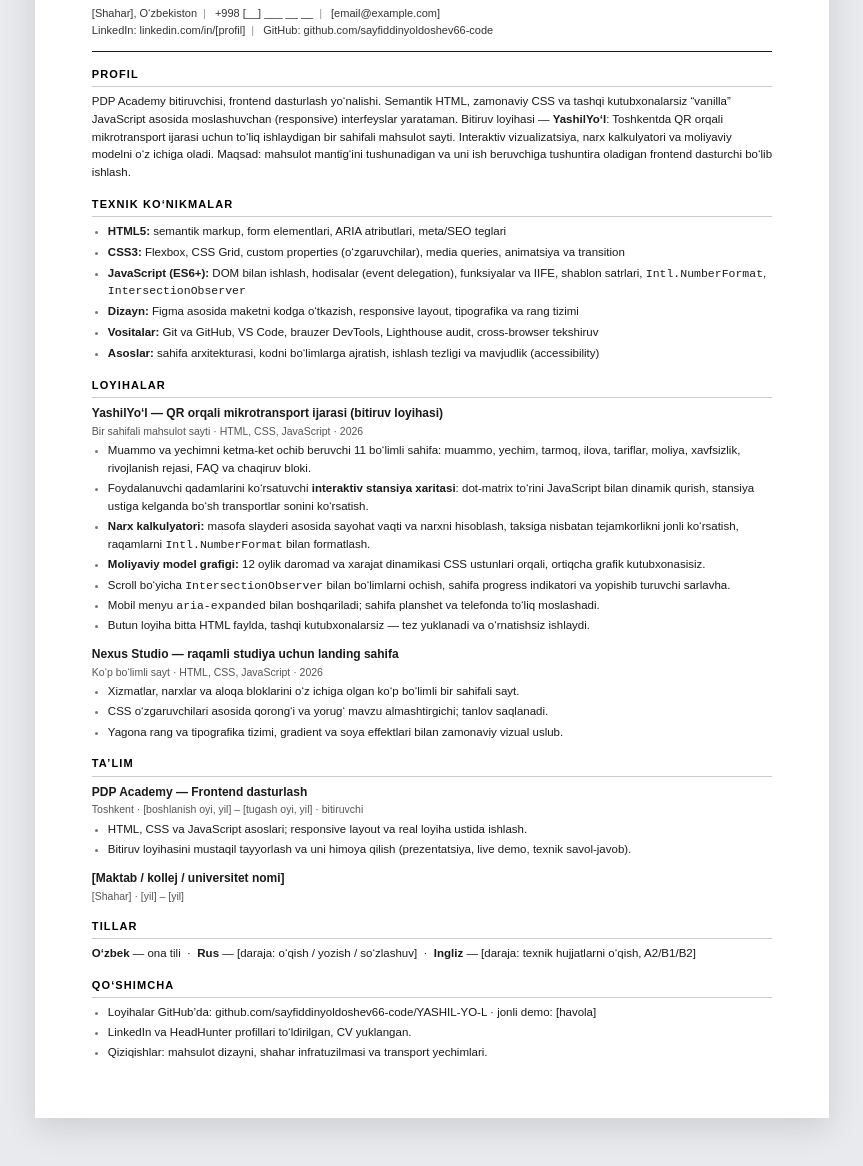
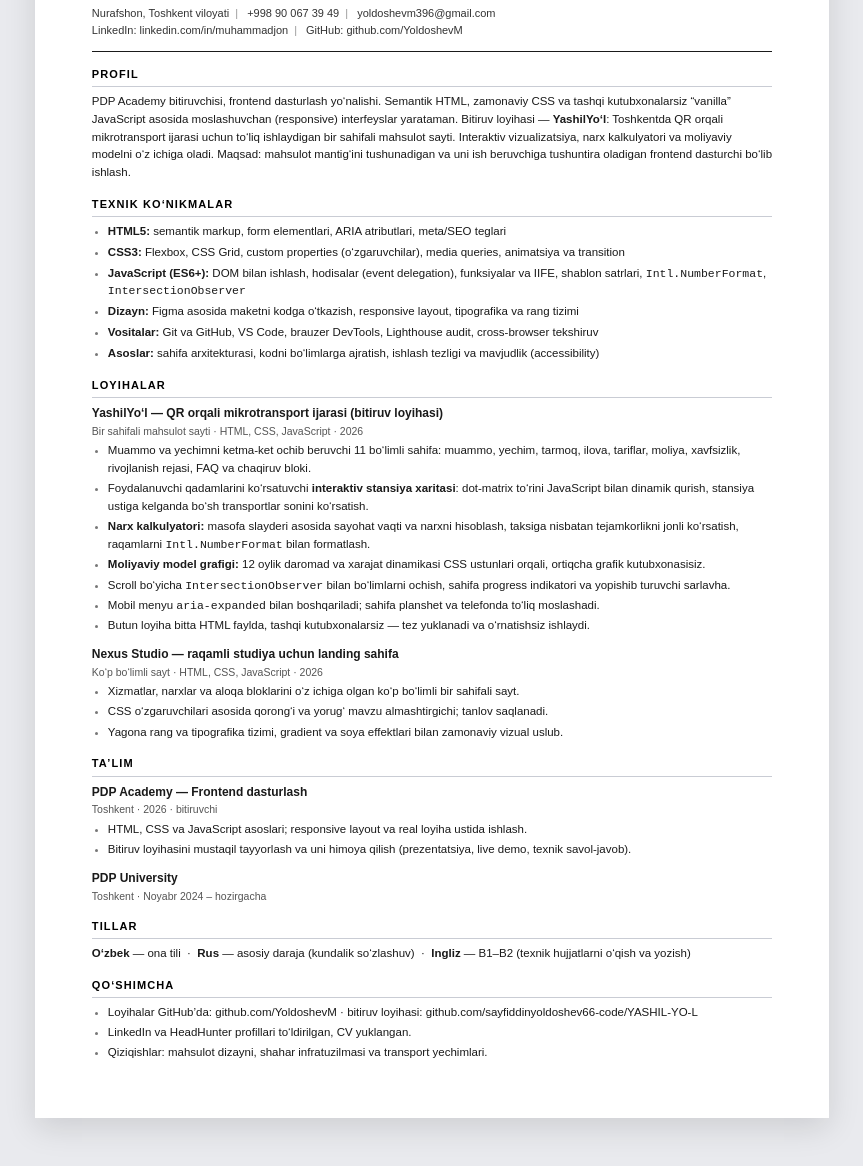
Before and after one commit to sayfiddinyoldoshev66-code/YASHIL-YO-L, a plain HTML site: page cv.html in a window 1280 px wide. Shown: the part 166-1332 px from the top of the page, without its empty margins (208-1071 px from the left). Drawn offline with Linux system fonts and the light colour scheme.

Commit message:
CV va slaydlarga shaxsiy ma'lumotlar kiritildi
Ism, telefon, email, LinkedIn, GitHub va ta'lim ma'lumotlari to'ldirildi; qavs ichidagi joy egallovchilar qolmadi.

```diff
--- a/cv.html
+++ b/cv.html
@@ -161,14 +161,14 @@
 
   <!-- ================= SARLAVHA ================= -->
   <header>
-    <h1 class="name">[ISM FAMILIYA]</h1>
+    <h1 class="name">Muhammadjon Yo‘ldoshev</h1>
     <p class="role">Frontend dasturchi (Junior) — HTML, CSS, JavaScript</p>
     <p class="contact">
-      <span>[Shahar], O‘zbekiston</span><span class="sep">|</span>
-      <span>+998 [__] ___ __ __</span><span class="sep">|</span>
-      <span>[email@example.com]</span><br>
-      <span>LinkedIn: linkedin.com/in/[profil]</span><span class="sep">|</span>
-      <span>GitHub: github.com/sayfiddinyoldoshev66-code</span>
+      <span>Nurafshon, Toshkent viloyati</span><span class="sep">|</span>
+      <span>+998 90 067 39 49</span><span class="sep">|</span>
+      <span>yoldoshevm396@gmail.com</span><br>
+      <span>LinkedIn: linkedin.com/in/muhammadjon</span><span class="sep">|</span>
+      <span>GitHub: github.com/YoldoshevM</span>
     </p>
     <hr class="rule">
   </header>
@@ -238,7 +238,7 @@
     <div class="item">
       <span class="item-head">
         <span class="item-title">PDP Academy — Frontend dasturlash</span>
-        <span class="item-meta">Toshkent · [boshlanish oyi, yil] – [tugash oyi, yil] · bitiruvchi</span>
+        <span class="item-meta">Toshkent · 2026 · bitiruvchi</span>
       </span>
       <ul>
         <li>HTML, CSS va JavaScript asoslari; responsive layout va real loyiha ustida ishlash.</li>
@@ -247,8 +247,8 @@
     </div>
     <div class="item">
       <span class="item-head">
-        <span class="item-title">[Maktab / kollej / universitet nomi]</span>
-        <span class="item-meta">[Shahar] · [yil] – [yil]</span>
+        <span class="item-title">PDP University</span>
+        <span class="item-meta">Toshkent · Noyabr 2024 – hozirgacha</span>
       </span>
     </div>
   </section>
@@ -258,8 +258,8 @@
     <h2>Tillar</h2>
     <p class="kv">
       <b>O‘zbek</b> — ona tili &nbsp;·&nbsp;
-      <b>Rus</b> — [daraja: o‘qish / yozish / so‘zlashuv] &nbsp;·&nbsp;
-      <b>Ingliz</b> — [daraja: texnik hujjatlarni o‘qish, A2/B1/B2]
+      <b>Rus</b> — asosiy daraja (kundalik so‘zlashuv) &nbsp;·&nbsp;
+      <b>Ingliz</b> — B1–B2 (texnik hujjatlarni o‘qish va yozish)
     </p>
   </section>
 
@@ -267,7 +267,7 @@
   <section>
     <h2>Qo‘shimcha</h2>
     <ul>
-      <li>Loyihalar GitHub’da: github.com/sayfiddinyoldoshev66-code/YASHIL-YO-L · jonli demo: [havola]</li>
+      <li>Loyihalar GitHub’da: github.com/YoldoshevM · bitiruv loyihasi: github.com/sayfiddinyoldoshev66-code/YASHIL-YO-L</li>
       <li>LinkedIn va HeadHunter profillari to‘ldirilgan, CV yuklangan.</li>
       <li>Qiziqishlar: mahsulot dizayni, shahar infratuzilmasi va transport yechimlari.</li>
     </ul>
```
Also changed, not shown: himoya-tayyorgarlik.md (+1 -1 lines), slaydlar.html (+1 -1 lines).
